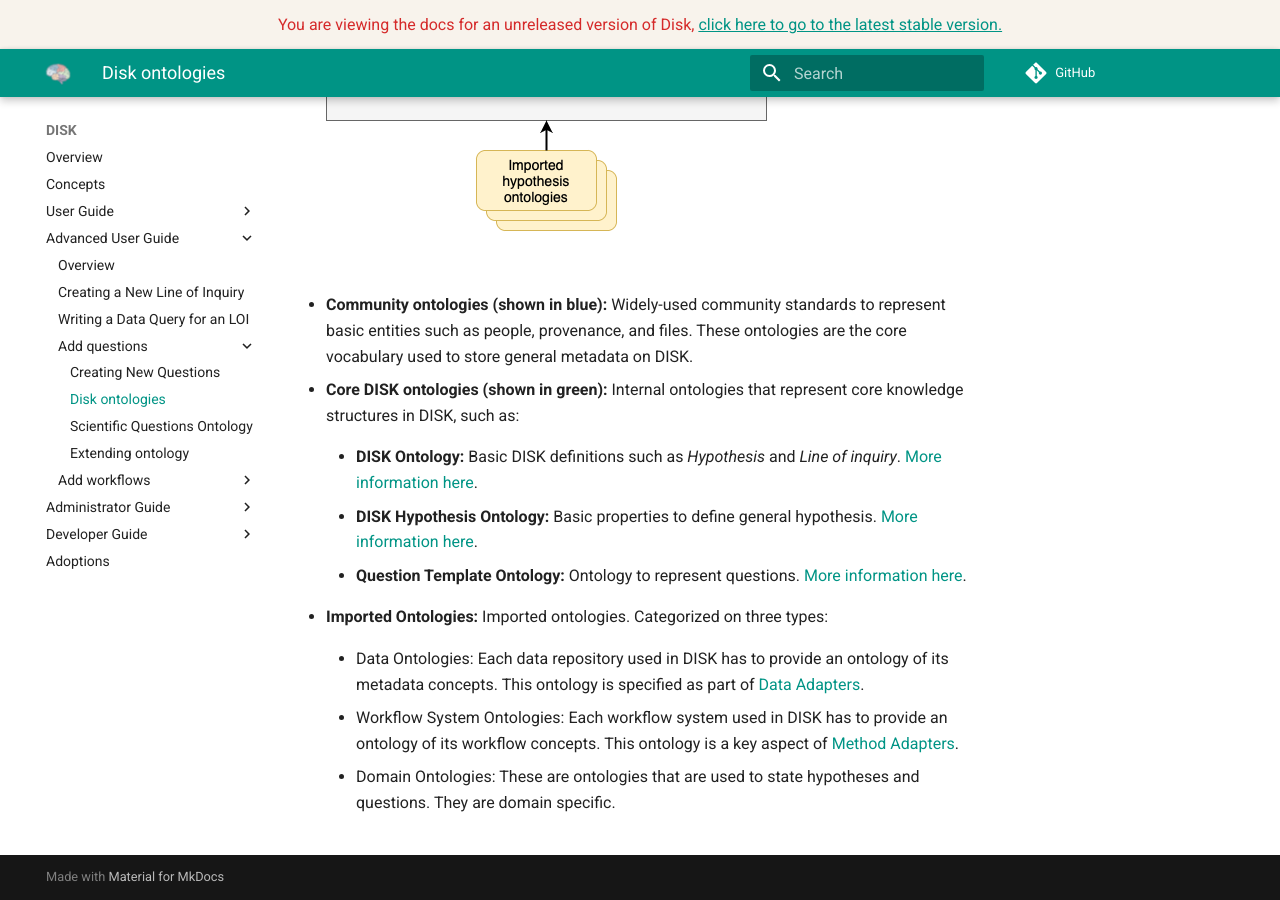
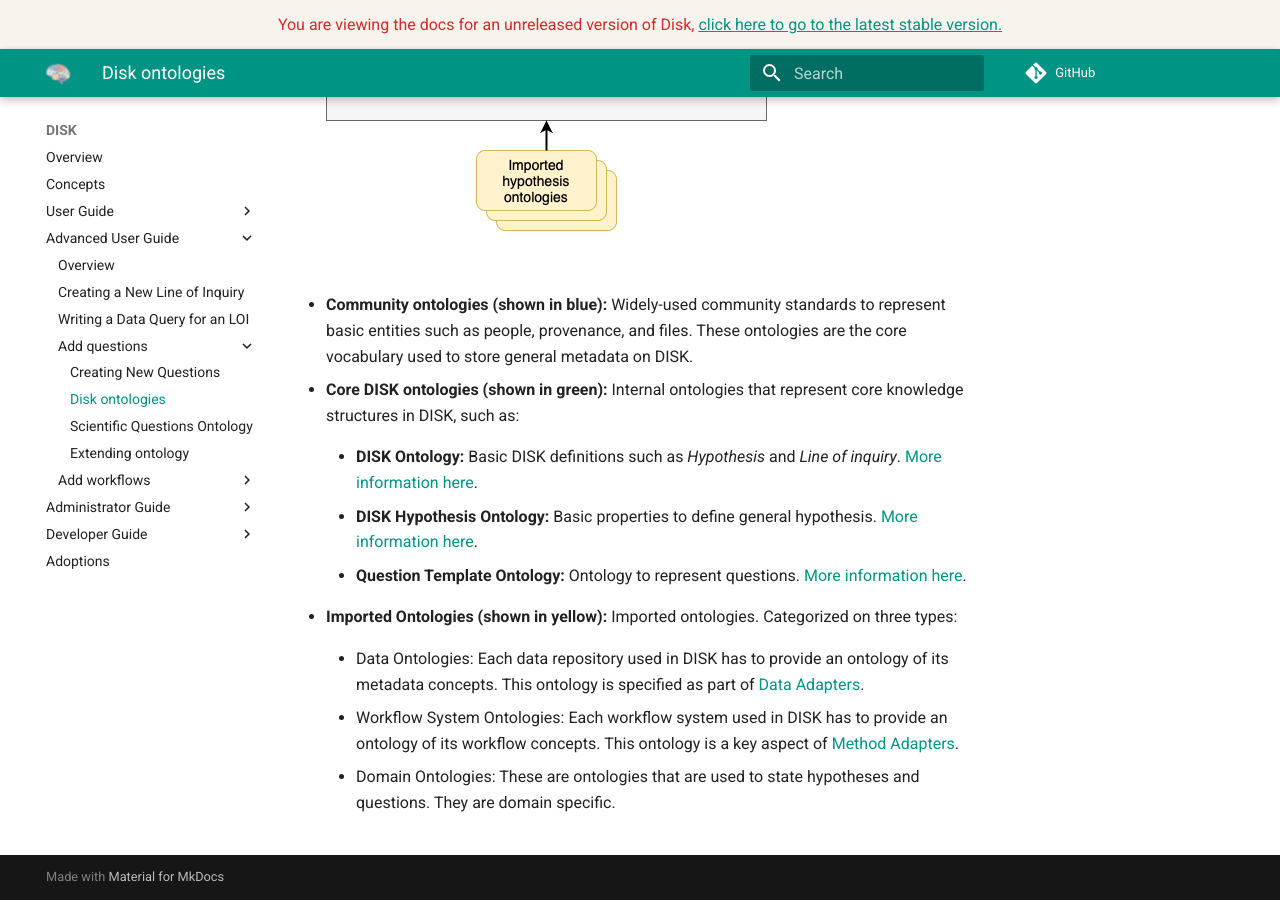
Before and after one commit to KnowledgeCaptureAndDiscovery/DISK-UI, an MkDocs documentation site: the page built from docs/advanced-user-guide/questions/disk-ontologies.md, in a window 1280 px wide and 900 px high, scrolled down 577 px. Built offline with MkDocs 1.6.1 and Material for MkDocs 9.7.7, drawn with Linux system fonts in a browser that asks for light colours; comment, search, counter and statistics services are not loaded.

Commit message:
Update disk-ontologies.md

```diff
--- a/docs/advanced-user-guide/questions/disk-ontologies.md
+++ b/docs/advanced-user-guide/questions/disk-ontologies.md
@@ -14,7 +14,7 @@ DISK uses several ontologies to represent core concepts about hypothesis-driven
 
     - **Question Template Ontology:** Ontology to represent questions. [More information here](./question-ontology.md).
 
- - **Imported Ontologies:** Imported ontologies. Categorized on three types:
+ - **Imported Ontologies (shown in yellow):** Imported ontologies. Categorized on three types:
 
     - Data Ontologies: Each data repository used in DISK has to provide an ontology of its metadata concepts. This ontology is specified as part of [Data Adapters](/data-adapter).
 
```
